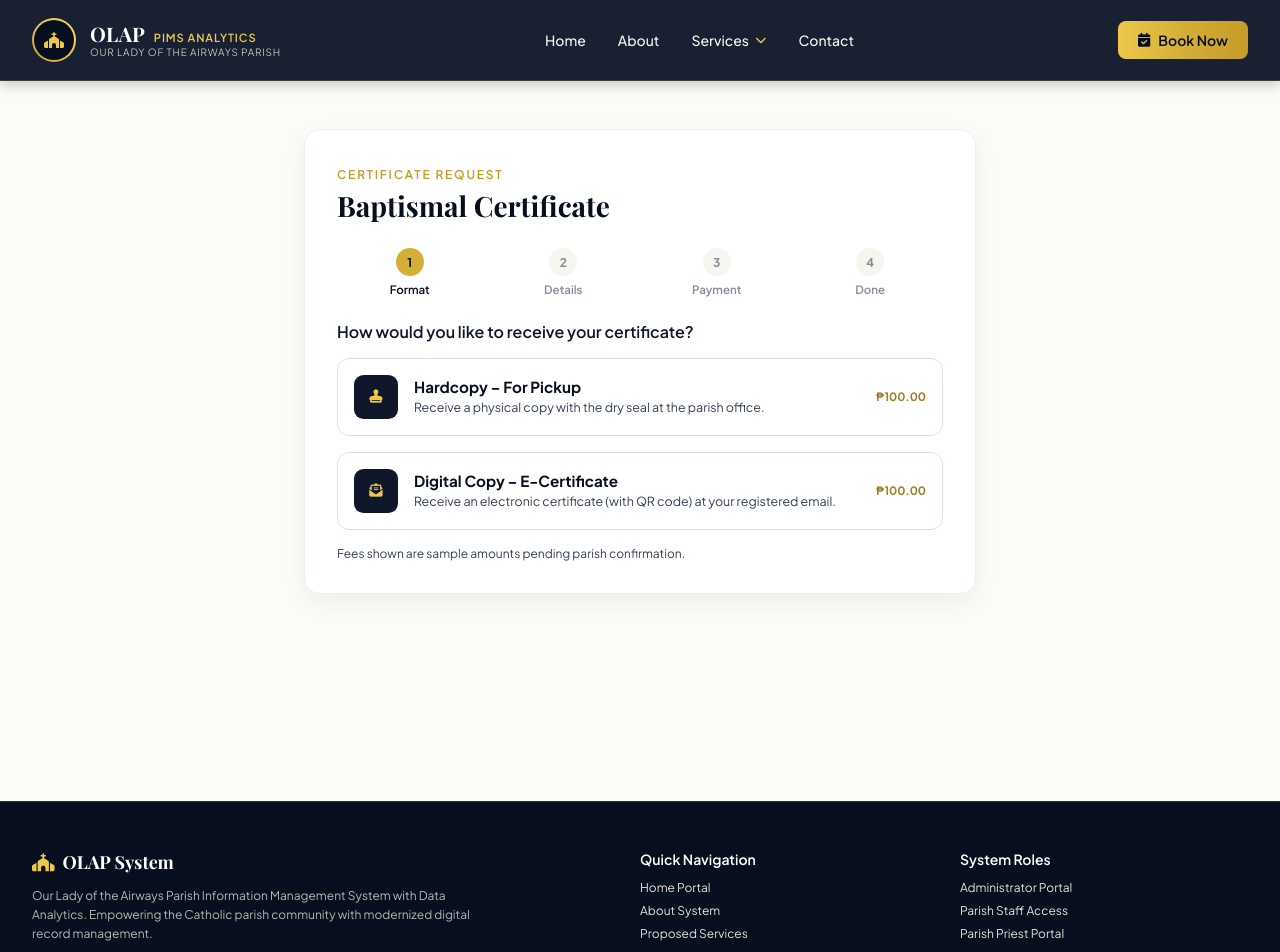
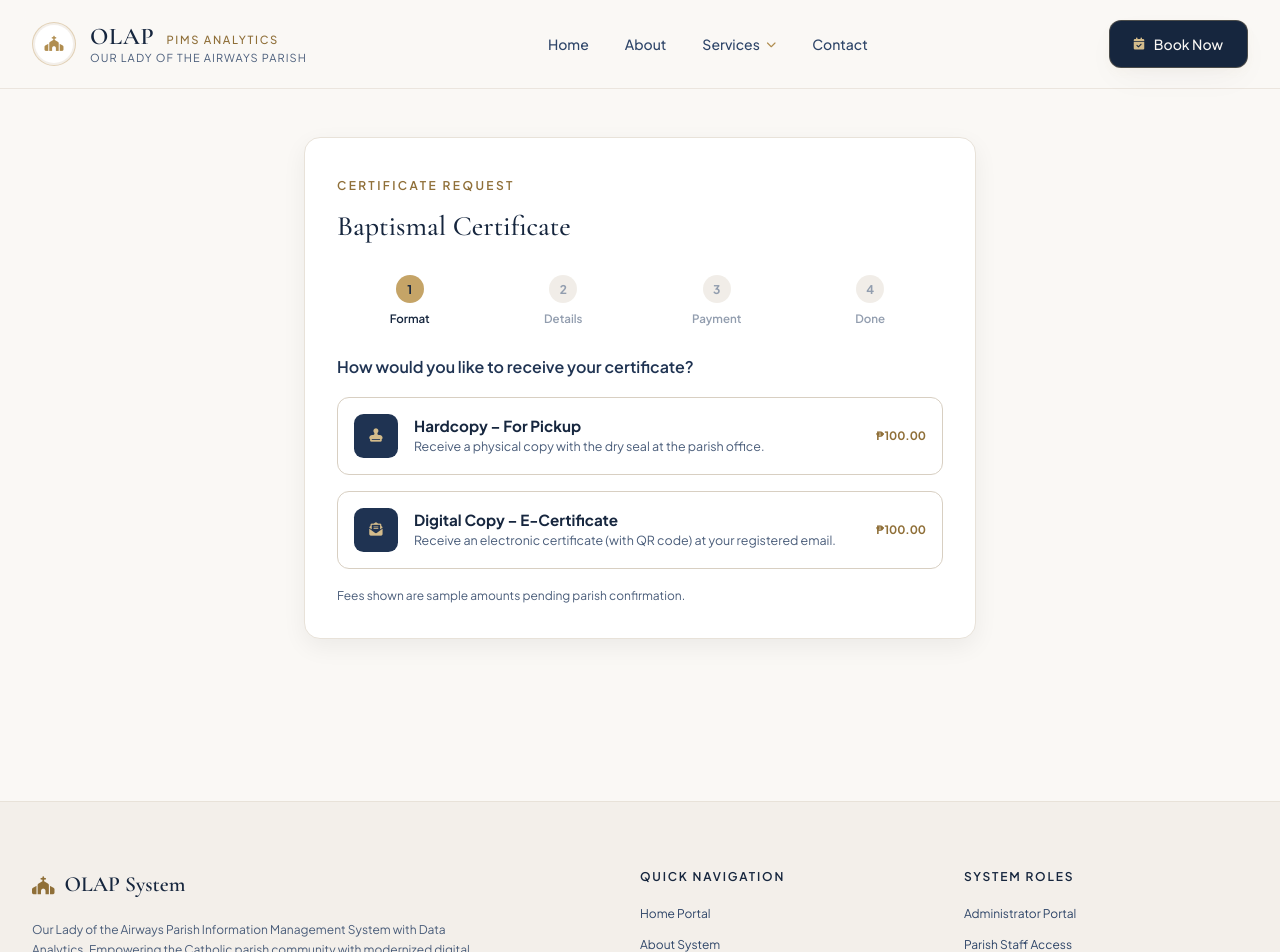
Before and after one commit to jamesCarl1204/OLAP, a React (Vite) app: page /request/baptismal in a window 1280 px wide. Shown: the top 952 px of the page. Built offline with nearby package versions, Linux system fonts and the light colour scheme.

Commit message:
style: change color ui and font

```diff
--- a/index.html
+++ b/index.html
@@ -4,6 +4,7 @@
     <meta charset="UTF-8" />
     <meta name="viewport" content="width=device-width, initial-scale=1.0" />
     <title>OLAP – Our Lady of the Airways Parish Information Management System</title>
+   <link href="https://fonts.googleapis.com/css2?family=Cormorant+Garamond:ital,wght@0,400;0,500;0,600;0,700;1,400&family=Plus+Jakarta+Sans:ital,wght@0,300..700;1,300..700&display=swap" rel="stylesheet" />
     <link rel="preconnect" href="https://fonts.googleapis.com" />
     <link rel="preconnect" href="https://fonts.gstatic.com" crossorigin />
     <link href="https://fonts.googleapis.com/css2?family=Playfair+Display:wght@400..900&family=Plus+Jakarta+Sans:wght@300..800&display=swap" rel="stylesheet" />
--- a/src/components/layout/Footer/Footer.module.css
+++ b/src/components/layout/Footer/Footer.module.css
@@ -1,15 +1,15 @@
-.footer { padding: 3rem 0 0; font-size: 0.75rem; color: var(--ivory-300); background: var(--navy-900); border-top: 1px solid rgba(212,175,55,0.2); }
-.grid { display: grid; grid-template-columns: 1fr; gap: 2rem; margin-bottom: 2rem; }
-.about p { max-width: 28rem; margin-top: 0.75rem; line-height: 1.6; color: rgba(229,224,211,0.8); }
-.brand { display: flex; align-items: center; gap: 0.5rem; }
-.brand i { font-size: 1.125rem; color: var(--gold-400); }
-.brand span { font-family: var(--font-serif); font-size: 1.125rem; font-weight: 700; color: #fff; }
-.footer h4 { font-family: var(--font-sans); font-size: 0.875rem; font-weight: 600; color: #fff; margin-bottom: 0.75rem; }
-.footer ul { display: flex; flex-direction: column; gap: 0.5rem; }
-.footer a, .footer li button { font-size: 0.75rem; transition: color 0.2s; text-align: left; }
-.footer a:hover, .footer li button:hover { color: var(--gold-400); }
-.bottom { display: flex; flex-direction: column; align-items: center; gap: 1rem; padding: 2rem 0; border-top: 1px solid var(--navy-800); text-align: center; }
-.bottom p:last-child { font-size: 11px; color: rgba(229,224,211,0.6); }
+.footer { padding: 4rem 0 0; font-size: 0.75rem; color: var(--navy-700); background: var(--ivory-100); border-top: 1px solid var(--ivory-200); }
+.grid { display: grid; grid-template-columns: 1fr; gap: 2.5rem; margin-bottom: 3rem; }
+.about p { max-width: 28rem; margin-top: 1rem; line-height: 1.7; color: var(--navy-600); }
+.brand { display: flex; align-items: center; gap: 0.625rem; }
+.brand i { font-size: 1.125rem; color: var(--gold-700); }
+.brand span { font-family: var(--font-serif); font-size: 1.35rem; font-weight: 600; color: var(--navy-900); }
+.footer h4 { font-family: var(--font-sans); font-size: 0.75rem; font-weight: 600; text-transform: uppercase; letter-spacing: 0.15em; color: var(--navy-900); margin-bottom: 1rem; }
+.footer ul { display: flex; flex-direction: column; gap: 0.65rem; }
+.footer a, .footer li button { font-size: 0.75rem; transition: color var(--ease); text-align: left; }
+.footer a:hover, .footer li button:hover { color: var(--gold-700); }
+.bottom { display: flex; flex-direction: column; align-items: center; gap: 1rem; padding: 2rem 0; border-top: 1px solid var(--ivory-200); text-align: center; color: var(--navy-500); }
+.bottom p:last-child { font-size: 11px; color: var(--navy-500); }
 @media (min-width: 768px) {
   .grid { grid-template-columns: 2fr 1fr 1fr; }
   .bottom { flex-direction: row; justify-content: space-between; text-align: left; }
--- a/src/components/layout/Header/Header.module.css
+++ b/src/components/layout/Header/Header.module.css
@@ -1,38 +1,41 @@
-.header { position: sticky; top: 0; z-index: 50; background: rgba(15,23,42,0.96); backdrop-filter: blur(12px); color: #fff; border-bottom: 1px solid rgba(212,175,55,0.2); box-shadow: 0 4px 12px rgba(0,0,0,0.2); }
+.header { position: sticky; top: 0; z-index: 50; background: rgba(250,248,245,0.9); backdrop-filter: blur(12px); color: var(--navy-900); border-bottom: 1px solid rgba(232,226,217,0.8); }
 .bar { display: flex; align-items: center; justify-content: space-between; height: var(--header-h); }
 .brand { display: flex; align-items: center; gap: 0.875rem; }
-.logo { width: 2.75rem; height: 2.75rem; border-radius: 50%; padding: 2px; background: linear-gradient(to top right, var(--gold-600), var(--gold-400), var(--gold-300)); display: flex; transition: transform 0.2s; }
-.brand:hover .logo { transform: scale(1.05); }
-.logo > span { flex: 1; border-radius: 50%; background: var(--navy-900); display: flex; align-items: center; justify-content: center; color: var(--gold-400); }
-.brandText { display: flex; flex-direction: column; line-height: 1.2; }
-.brandText strong { font-family: var(--font-serif); font-size: 1.15rem; letter-spacing: 0.02em; }
-.brandText em { font-family: var(--font-sans); font-style: normal; font-size: 0.7rem; font-weight: 600; text-transform: uppercase; letter-spacing: 0.08em; color: var(--gold-400); margin-left: 0.25rem; }
-.brandText small { display: none; font-size: 10px; font-weight: 300; text-transform: uppercase; letter-spacing: 0.08em; color: var(--ivory-300); }
+.logo { width: 2.75rem; height: 2.75rem; border-radius: 50%; padding: 2px; background: var(--ivory-100); border: 1px solid rgba(197,164,103,0.4); display: flex; transition: border-color var(--ease); }
+.brand:hover .logo { border-color: var(--gold-600); }
+.logo > span { flex: 1; border-radius: 50%; background: #fff; display: flex; align-items: center; justify-content: center; color: var(--gold-600); font-size: 0.95rem; }
+.brandText { display: flex; flex-direction: column; line-height: 1.1; }
+.brandText strong { font-family: var(--font-serif); font-size: 1.4rem; font-weight: 600; letter-spacing: 0.03em; color: var(--navy-900); }
+.brandText em { font-family: var(--font-sans); font-style: normal; font-size: 0.7rem; font-weight: 500; text-transform: uppercase; letter-spacing: 0.15em; color: var(--gold-700); margin-left: 0.35rem; }
+.brandText small { display: none; margin-top: 2px; font-size: 11px; font-weight: 400; text-transform: uppercase; letter-spacing: 0.1em; color: var(--navy-600); }
 
 .nav { display: none; align-items: center; gap: 0.5rem; }
-.nav > a, .dropBtn { padding: 0.5rem 0.75rem; border-radius: 0.375rem; font-size: 0.875rem; font-weight: 500; color: var(--ivory-100); transition: 0.2s; display: flex; align-items: center; gap: 0.4rem; }
-.nav > a:hover, .dropBtn:hover { color: var(--gold-400); background: rgba(30,41,59,0.6); }
-.dropBtn i { font-size: 0.7rem; color: var(--gold-400); transition: transform 0.2s; }
+.nav > a, .dropBtn { padding: 0.5rem 0.875rem; border-radius: 0.5rem; font-size: 0.875rem; font-weight: 500; color: var(--navy-700); transition: var(--ease); display: flex; align-items: center; gap: 0.4rem; }
+.nav > a:hover, .dropBtn:hover { color: var(--gold-700); background: rgba(243,239,234,0.7); }
+.dropBtn i { font-size: 10px; color: var(--gold-600); transition: transform 0.4s; }
 .dropdown { position: relative; }
 .dropdown:hover .dropBtn i { transform: rotate(180deg); }
-.menu { position: absolute; left: 0; top: 100%; width: 17rem; padding: 0.5rem 0; background: var(--navy-900); border: 1px solid rgba(212,175,55,0.2); border-radius: 0.75rem; box-shadow: 0 20px 40px rgba(0,0,0,0.4); opacity: 0; visibility: hidden; transform: translateY(8px); transition: 0.2s; }
+.menu { position: absolute; left: 0; top: 100%; width: 17rem; padding: 0.625rem 0; background: rgba(255,255,255,0.97); backdrop-filter: blur(12px); border: 1px solid var(--ivory-200); border-radius: 1rem; box-shadow: var(--shadow); opacity: 0; visibility: hidden; transform: translateY(8px); transition: var(--ease); }
 .dropdown:hover .menu { opacity: 1; visibility: visible; transform: none; }
-.menuTitle { padding: 0.375rem 0.75rem; margin-bottom: 0.25rem; font-size: 10px; font-weight: 700; color: var(--gold-400); text-transform: uppercase; letter-spacing: 0.1em; border-bottom: 1px solid rgba(51,65,85,0.6); }
-.menu a { display: flex; align-items: center; gap: 0.75rem; padding: 0.625rem 1rem; font-size: 0.75rem; color: var(--ivory-200); }
-.menu a i { width: 1rem; color: var(--gold-500); }
-.menu a:hover { background: var(--navy-700); color: var(--gold-400); }
+.menuTitle { padding: 0.375rem 1rem; margin-bottom: 0.25rem; font-size: 10px; font-weight: 600; color: var(--gold-700); text-transform: uppercase; letter-spacing: 0.15em; border-bottom: 1px solid var(--ivory-100); }
+.menu a { display: flex; align-items: center; gap: 0.75rem; padding: 0.625rem 1rem; font-size: 0.75rem; color: var(--navy-700); transition: 0.3s; }
+.menu a i { width: 1rem; color: var(--gold-600); }
+.menu a:hover { background: var(--ivory-50); color: var(--gold-700); }
 
-.portalBtn { display: none; align-items: center; gap: 0.5rem; padding: 0.625rem 1.25rem; font-size: 0.875rem; font-weight: 600; color: var(--navy-900); background: linear-gradient(to right, var(--gold-400), var(--gold-500), var(--gold-600)); border-radius: 0.5rem; transition: transform 0.2s; }
-.portalBtn:hover { transform: scale(1.02); }
-.burger { padding: 0.5rem; font-size: 1.25rem; color: var(--ivory-200); }
-.mobile { display: flex; flex-direction: column; gap: 0.5rem; padding: 0.5rem 1rem 1.5rem; background: var(--navy-900); border-bottom: 1px solid rgba(212,175,55,0.2); }
-.mobile > a:not(.mobilePortal) { padding: 0.5rem 0.75rem; border-radius: 0.375rem; color: var(--ivory-200); }
-.mobile > a:not(.mobilePortal):hover { background: var(--navy-800); }
-.mobilePortal { display: flex; align-items: center; justify-content: center; gap: 0.5rem; margin-top: 0.5rem; padding: 0.75rem; font-weight: 700; color: var(--navy-900); background: var(--gold-500); border-radius: 0.5rem; }
+.portalBtn { display: none; align-items: center; gap: 0.6rem; padding: 0.65rem 1.5rem; font-size: 0.875rem; font-weight: 500; color: var(--ivory-50); background: var(--navy-900); border: 1px solid rgba(197,164,103,0.3); border-radius: 0.75rem; box-shadow: var(--shadow); transition: var(--ease); }
+.portalBtn i { font-size: 0.75rem; color: var(--gold-400); }
+.portalBtn:hover { background: var(--navy-800); }
+.burger { padding: 0.6rem; font-size: 1.1rem; color: var(--navy-800); border-radius: 0.5rem; }
+.burger:hover { background: var(--ivory-100); }
+.mobile { display: flex; flex-direction: column; gap: 0.5rem; padding: 0.75rem 1.5rem 1.75rem; background: var(--ivory-50); border-bottom: 1px solid var(--ivory-200); }
+.mobile > a:not(.mobilePortal) { padding: 0.6rem 0.75rem; border-radius: 0.5rem; font-weight: 500; color: var(--navy-700); }
+.mobile > a:not(.mobilePortal):hover { background: var(--ivory-100); }
+.mobilePortal { display: flex; align-items: center; justify-content: center; gap: 0.5rem; margin-top: 0.5rem; padding: 0.8rem; font-size: 0.875rem; font-weight: 500; color: var(--ivory-50); background: var(--navy-900); border-radius: 0.75rem; }
+.mobilePortal i { color: var(--gold-400); }
 
-@media (min-width: 640px) { .brandText strong { font-size: 1.25rem; } }
+@media (min-width: 640px) { .brandText strong { font-size: 1.5rem; } }
 @media (min-width: 768px) {
   .nav, .portalBtn { display: flex; }
   .burger, .mobile { display: none; }
-  .brandText small { display: inline; }
+  .brandText small { display: block; }
 }
--- a/src/data/services.js
+++ b/src/data/services.js
@@ -5,10 +5,6 @@ export const SERVICES = [
     img: 'https://images.unsplash.com/photo-1519817650390-64a93db51149?auto=format&fit=crop&w=800&q=80',
     cta: 'Request Document',
     to: '/request/baptismal'},
-  { id: 'marriage', title: 'Marriage Certificate & Booking', navLabel: 'Marriage Certificates & Bookings',
-    desc: 'Apply for certified marriage records and book your wedding schedule with the parish office.',
-    badge: 'Sacramental', icon: 'fa-solid fa-ring',
-    cta: 'Request Certificate' },
   { id: 'marriage-certificate', title: 'Marriage Certificate Request', navLabel: 'Marriage Certificates',
     desc: 'Request a copy of an existing church marriage record for personal, legal, or parish documentation requirements.',
     badge: 'Church Records', icon: 'fa-solid fa-file-contract',
--- a/src/pages/Auth/AuthPage.module.css
+++ b/src/pages/Auth/AuthPage.module.css
@@ -1,2 +1,2 @@
-.page { min-height: calc(100vh - var(--header-h)); display: flex; align-items: center; justify-content: center; padding: 3rem 1rem; background: linear-gradient(135deg, var(--navy-900), var(--navy-800) 60%, var(--navy-700)); }
+.page { min-height: calc(100vh - var(--header-h)); display: flex; align-items: center; justify-content: center; padding: 3rem 1rem; background: linear-gradient(125deg, var(--ivory-50), var(--ivory-100)); }
 .wrap { width: 100%; max-width: 28rem; }
--- a/src/styles/global.css
+++ b/src/styles/global.css
@@ -1,36 +1,42 @@
 :root {
-  --navy-900: #070f1e;
-  --navy-800: #0f172a;
-  --navy-700: #1e293b;
-  --navy-600: #334155;
-  --ivory-50: #fdfbf7;
-  --ivory-100: #f8f5ee;
-  --ivory-200: #f1efe7;
-  --ivory-300: #e5e0d3;
-  --gold-300: #f6e05e;
-  --gold-400: #ecc94b;
-  --gold-500: #d4af37;
-  --gold-600: #c59b27;
-  --gold-700: #a37c1e;
-  --font-serif: 'Playfair Display', serif;
+  --navy-950: #0F1B2D;
+  --navy-900: #16263E;
+  --navy-800: #1F3352;
+  --navy-700: #2E4568;
+  --navy-600: #4A5D7A;
+  --navy-500: #687992;
+  --ivory-50: #FAF8F5;
+  --ivory-100: #F3EFEA;
+  --ivory-200: #E8E2D9;
+  --ivory-300: #D8CFC2;
+  --gold-300: #E5D3B3;
+  --gold-400: #D4BC8B;
+  --gold-500: #C5A467;
+  --gold-600: #B08D4F;
+  --gold-700: #8F6F38;
+  --gold-800: #6E5326;
+  --font-serif: 'Cormorant Garamond', serif;
   --font-sans: 'Plus Jakarta Sans', sans-serif;
   --container: 80rem;
-  --header-h: 5rem;
+  --header-h: 5.5rem;
+  --shadow: 0 12px 36px -8px rgba(22,38,62,0.05), 0 4px 12px -2px rgba(197,164,103,0.06);
+  --shadow-hover: 0 20px 44px -10px rgba(22,38,62,0.08), 0 6px 16px -4px rgba(197,164,103,0.12);
+  --ease: 700ms cubic-bezier(0.22, 1, 0.36, 1);
 }
 
 *, *::before, *::after { box-sizing: border-box; margin: 0; padding: 0; }
 html { scroll-behavior: smooth; scroll-padding-top: var(--header-h); }
-body { font-family: var(--font-sans); background: var(--ivory-50); color: var(--navy-800); -webkit-font-smoothing: antialiased; }
-h1, h2, h3, h4 { font-family: var(--font-serif); }
+body { font-family: var(--font-sans); background: var(--ivory-50); color: var(--navy-900); line-height: 1.75; -webkit-font-smoothing: antialiased; }
+h1, h2, h3, h4 { font-family: var(--font-serif); font-weight: 500; }
 a { color: inherit; text-decoration: none; }
 button { font-family: inherit; cursor: pointer; border: none; background: none; color: inherit; }
 ul { list-style: none; }
 img { max-width: 100%; display: block; }
-::selection { background: var(--gold-500); color: #fff; }
+::selection { background: rgba(212,188,139,0.3); color: var(--navy-900); }
 
 .container { max-width: var(--container); margin: 0 auto; padding: 0 1rem; }
 @media (min-width: 640px) { .container { padding: 0 1.5rem; } }
 @media (min-width: 1024px) { .container { padding: 0 2rem; } }
 
-.eyebrow { color: var(--gold-600); font-weight: 600; font-size: 0.75rem; text-transform: uppercase; letter-spacing: 0.15em; }
-.divider { width: 4rem; height: 4px; background: var(--gold-500); border-radius: 9999px; margin: 1rem auto; }
+.eyebrow { color: var(--gold-700); font-weight: 600; font-size: 0.75rem; text-transform: uppercase; letter-spacing: 0.2em; }
+.divider { width: 4rem; height: 1px; background: var(--gold-500); margin: 1.25rem auto; }
```
Also changed, not shown: src/pages/Landing/sections/About/About.module.css (+11 -11 lines), src/pages/Landing/sections/Contact/Contact.module.css (+20 -20 lines), src/pages/Landing/sections/Hero/Hero.module.css (+19 -15 lines), src/pages/Landing/sections/Services/ServiceCard.module.css (+13 -13 lines), src/pages/Landing/sections/Services/Services.module.css (+9 -8 lines).
